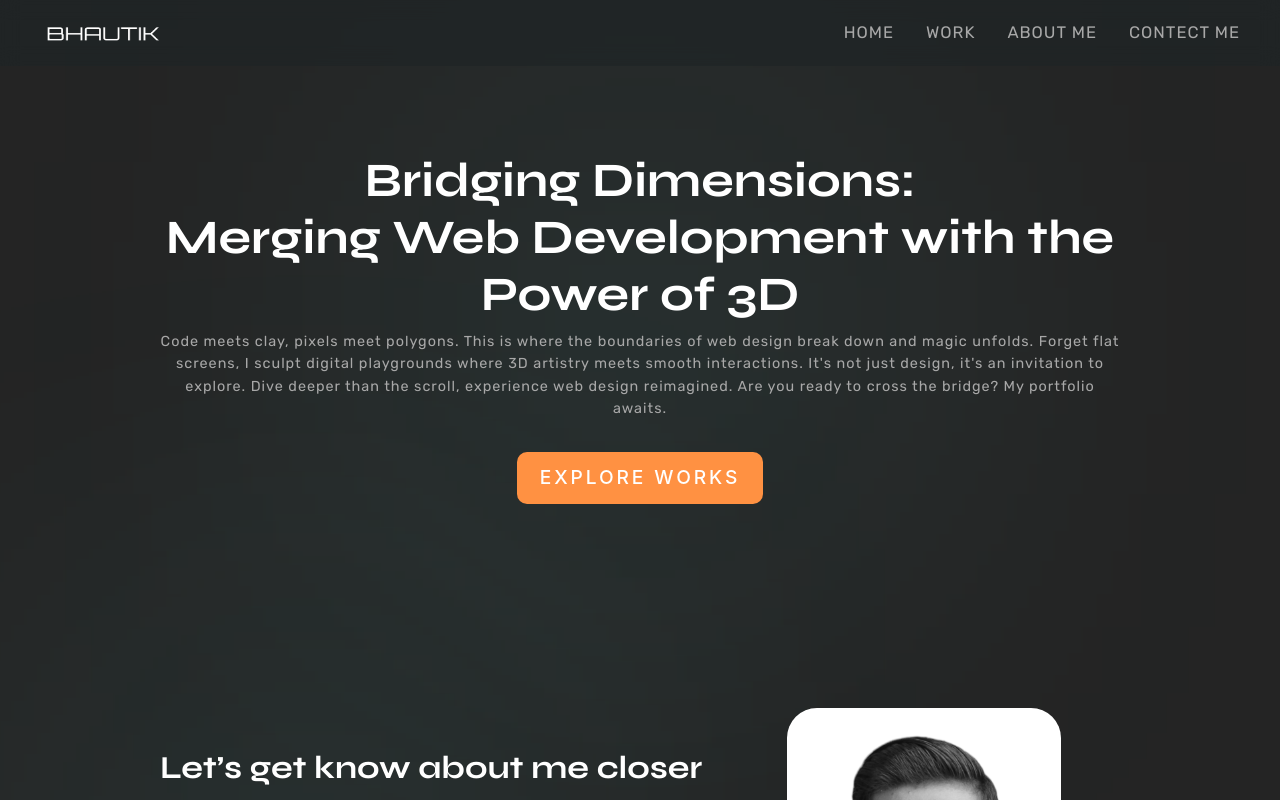
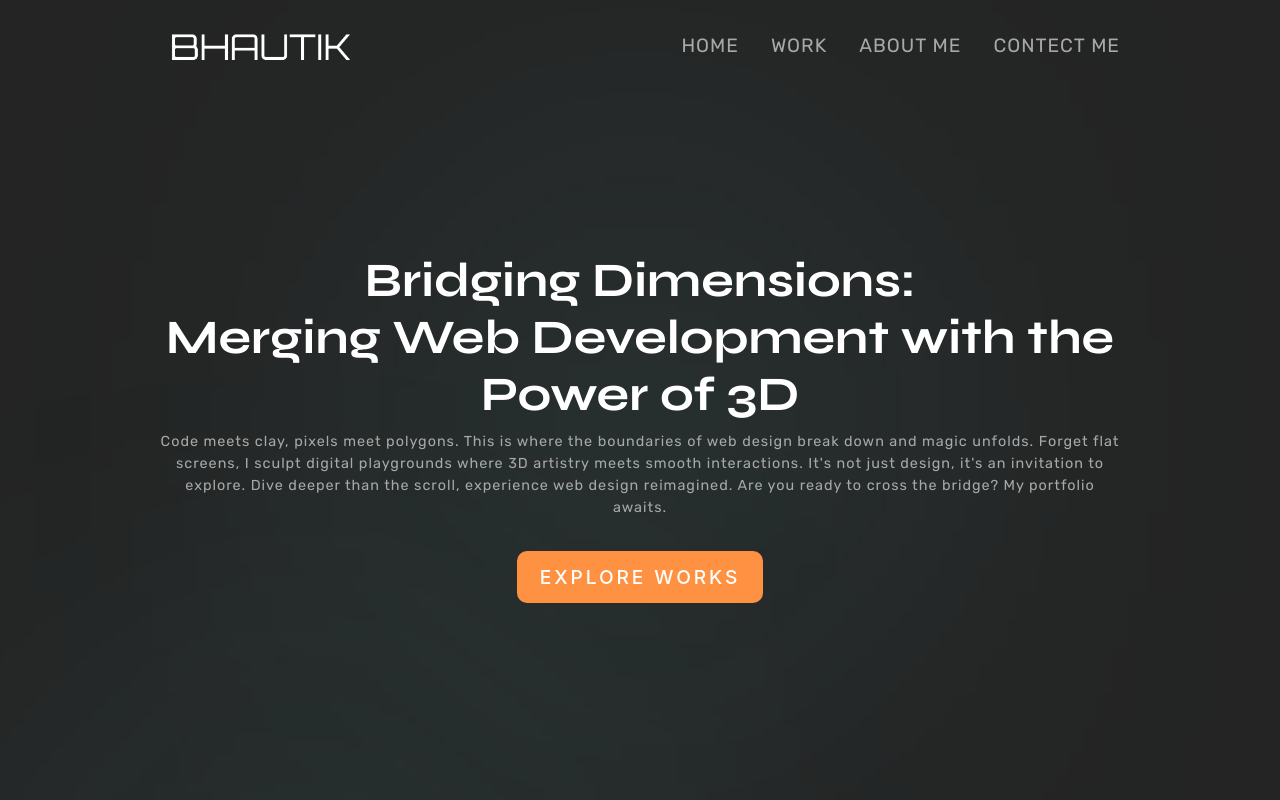
Before and after one commit to SolankiBhautik/Portfolio-website, a React (Vite) app: page / in a window 1280 px wide. Shown: the top 800 px of the page. Built offline with nearby package versions, Linux system fonts and the light colour scheme.

Commit message:
styling bug fixed

```diff
--- a/src/components/Hero.jsx
+++ b/src/components/Hero.jsx
@@ -5,7 +5,7 @@ import { HashLink } from 'react-router-hash-link';
 
 function Hero() {
     return (
-        <div className='flex flex-col justify-center items-center min-h-[80vh]'>
+        <div className='flex flex-col justify-center items-center min-h-[80vh] mt-10'>
             <h1 className='heading1 relative'>Bridging Dimensions: <br className='' />Merging Web Development with the Power of 3D</h1>
             <p className='paragraph text-center text-sm mt-2'>Code meets clay, pixels meet polygons. This is where the boundaries of web design break down and magic unfolds. Forget flat screens, I sculpt digital playgrounds where 3D artistry meets smooth interactions. It's not just design, it's an invitation to explore. Dive deeper than the scroll, experience web design reimagined. Are you ready to cross the bridge? My portfolio awaits.</p>
             <HashLink to="/#project" className='button1 mt-8'>Explore works</HashLink>
--- a/src/components/Navbar.jsx
+++ b/src/components/Navbar.jsx
@@ -6,11 +6,10 @@ import { HashLink } from 'react-router-hash-link';
 const Navbar = () => {
     const [isOpen, setIsOpen] = useState(false)
 
-
     return (
-        <nav className='navbar flex flex-row justify-between items-center z-10'>
+        <nav className='flex flex-row justify-between items-center z-10 my-4'>
             <div>
-                <Link to="/"><img src={logo} alt="Brand-logo" className='w-[125px] h-[22px] md:m-0 m-3'/> </Link>
+                <Link to="/"><img src={logo} alt="Brand-logo" className='w-[200px] md:m-0 m-3'/> </Link>
             </div>
             <div className={`z-10 navigation md:flex  items-center gap-8 ${isOpen ? 'open' : ' '}`}>
                 <Link to="/" className='text-[14px] paragraph'>HOME</Link>
@@ -18,7 +17,7 @@ const Navbar = () => {
                 <Link to="/AboutMe"  className='text-[14px] paragraph'>ABOUT ME</Link>
                 <Link to="/CantactMe" className='text-[14px] paragraph'>CONTECT ME</Link>
             </div>
-            <div className='md:hidden z-10 fixed top-0 right-0 p-5 rounded-bl-3xl bg-[#0000007c] backdrop-blur-[20px]'>
+            <div className='md:hidden z-10 fixed top-0 right-0 p-5 rounded-bl-3xl bg-[#0000007c] backdrop-blur-[10px]'>
                 {
                     isOpen ? (<img src={close} alt="close menu" onClick={() => setIsOpen(false)}/>) : (
                         <img src={menu} alt="open menu" onClick={() => setIsOpen(true)}/>
--- a/src/index.css
+++ b/src/index.css
@@ -36,18 +36,6 @@ body {
   100% {opacity:1;}
 }
 
-.navbar {
-  position: fixed;
-  width: 100%;
-  box-sizing: border-box;
-  top: 0;
-  left: 0;
-  right: 0;
-  background-color: #1f2527a3;
-  backdrop-filter: blur(10px);
-  padding: 20px 40px;
-}
-
 .open {
   transform: translateX(0) !important ;
 }
@@ -61,19 +49,6 @@ body {
   z-index: -20;
 }
 
-@media (min-width: 768px) {
-  .navbar {
-    position: fixed;
-    width: 100%;
-    box-sizing: border-box;
-    top: 0;
-    left: 0;
-    right: 0;
-    background-color: #1f2527a3;
-    backdrop-filter: blur(10px);
-    padding: 20px 40px;
-  }
-}
 
 @media (max-width: 768px) {
   .navigation {
@@ -83,7 +58,7 @@ body {
     bottom: 0;
     display: flex;
     flex-direction: column;
-    background: #1f2527a3;
+    background: #1f2527be;
     padding: 10vh 20vw;
     backdrop-filter: blur(20px);
     transform: translateX(100vw);
@@ -134,7 +109,7 @@ body {
 nav .paragraph {
   color: #A8A8A8;
   font-family: Rubik;
-  font-size: clamp(0.8em, 1.3vw, 1.5em);
+  font-size: clamp(1em, 1.5vw, 1.8em);
   font-style: normal;
   font-weight: 400;
   line-height: 154.5%; /* 27.81px */
```
